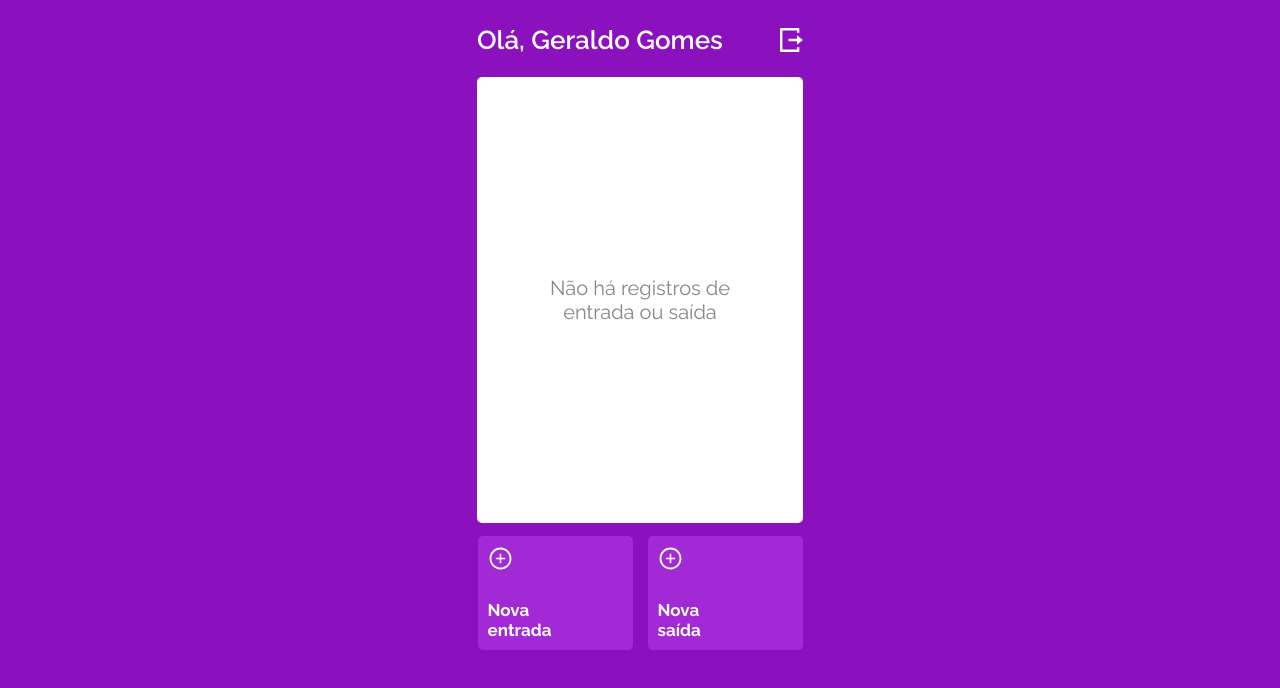
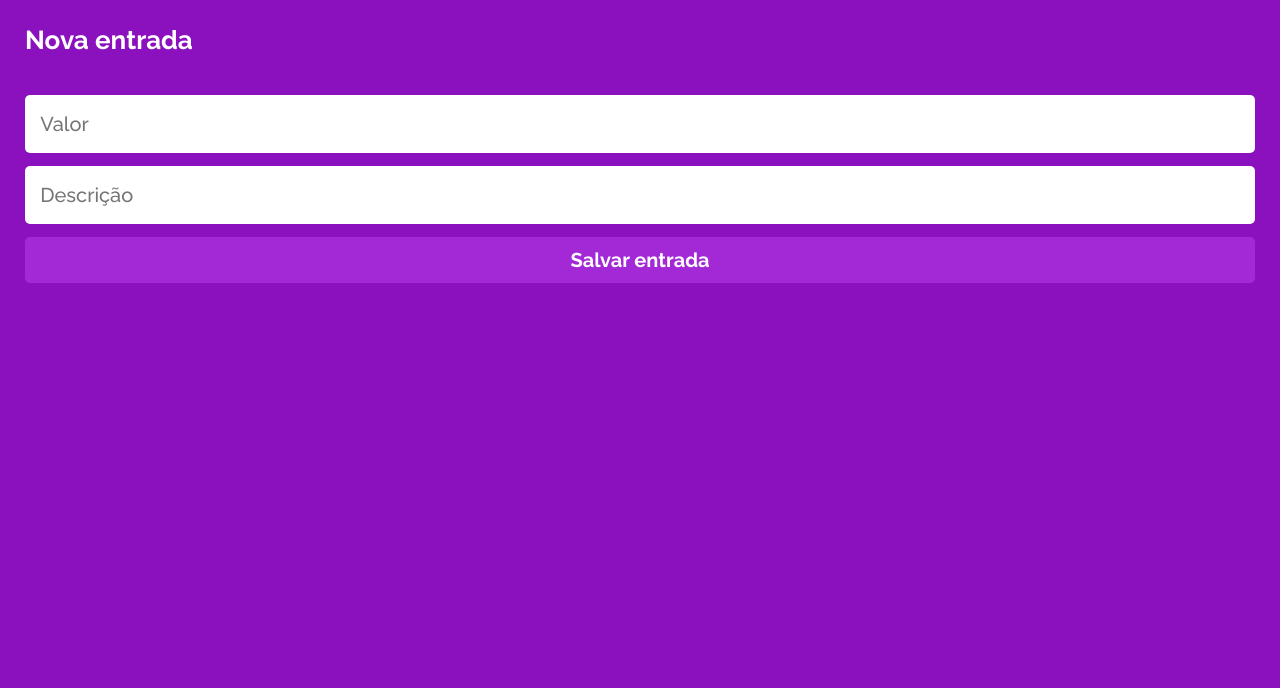
Before and after one commit to gerald0n/projeto14-mywallet-front, a React (Vite) app: page / in a window 1280 px wide. Shown: the top 688 px of the page. Built offline with nearby package versions, Linux system fonts and the light colour scheme; a web font is replaced by a local one.

Commit message:
add new feature: transactionPage

```diff
--- a/src/App.jsx
+++ b/src/App.jsx
@@ -1,12 +1,14 @@
 import HomePage from "./pages/homePage/HomePage"
 import SignInPage from "./pages/signInPage/signInPage"
 import SignUpPage from "./pages/signUpPage/SignUpPage"
+import TransactionPage from "./pages/transaction/TransactionPage"
 
 function App() {
    return <>
    {/* <SignInPage /> */}
    {/* <SignUpPage /> */}
-   <HomePage />
+   {/* <HomePage /> */}
+   <TransactionPage />
    </>
 }
 
--- a/src/pages/transaction/TransactionPage.jsx
+++ b/src/pages/transaction/TransactionPage.jsx
@@ -1,4 +1,34 @@
+import { styled } from 'styled-components'
+import { Form } from '../../styles/GlobalStyle'
+
 export default function TransactionPage() {
+   const type = 'entrada'
 
-  return (<></>)
+   return (
+      <Container>
+         <div>Nova {type}</div>
+
+         <Form>
+            <input type="text" name="valor" id="valor" placeholder="Valor" />
+            <input type="text" name="descricao" id="descricao" placeholder="Descrição" />
+            <input type="submit" value={`Salvar ${type}`} />
+         </Form>
+      </Container>
+   )
 }
+
+const Container = styled.div`
+   background: #8c11be;
+   height: 100vh;
+   padding: 25px;
+
+   div {
+      margin-bottom: 40px;
+      color: #fff;
+      font-family: Raleway;
+      font-size: 1.625rem;
+      font-style: normal;
+      font-weight: 700;
+      line-height: normal;
+   }
+`
```
